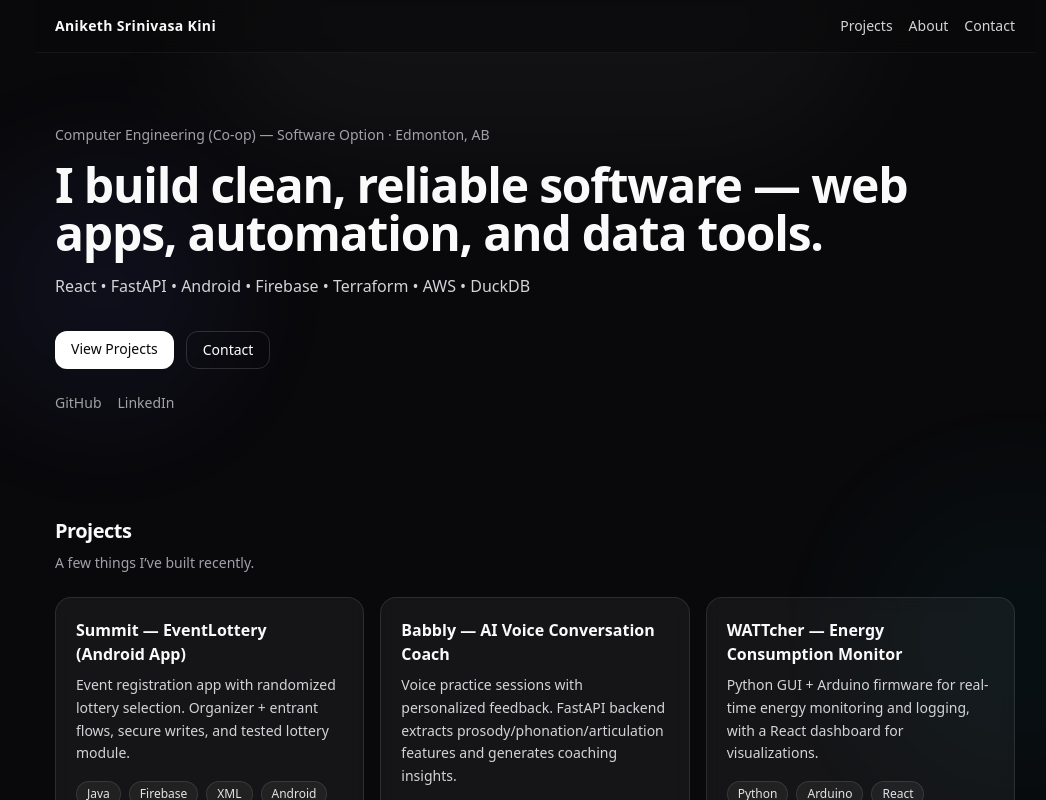
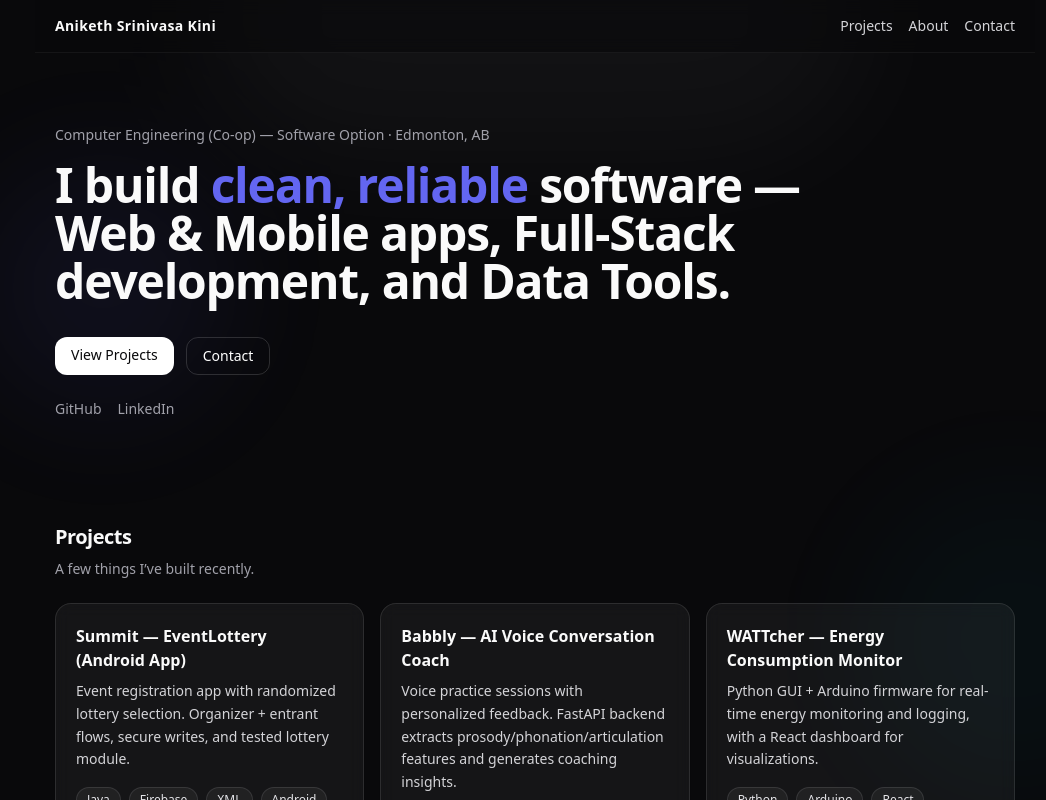
Before and after one commit to aniketh1409/portfolio-website, a React (Vite) app: page / in a window 1280 px wide. Shown: the top 800 px of the page, without its empty margins (105-1151 px from the left). Built offline with nearby package versions, Linux system fonts and the light colour scheme.

Commit message:
content and hero changes

```diff
--- a/src/data/content.js
+++ b/src/data/content.js
@@ -7,7 +7,7 @@ export const content = {
 
   links: {
     github: "https://github.com/aniketh1409",
-    linkedin: "https://www.linkedin.com/in/aniketh-kini/",
+    linkedin: "https://www.linkedin.com/in/aniketh-kini-605566217/",
     email: "anikeths@ualberta.ca",
     resume: "", // add later if you host a PDF
   },
--- a/src/index.css
+++ b/src/index.css
@@ -8,3 +8,7 @@ html, body, #root {
   height: 100%;
   width: 100%;
 }
+
+:root {
+  --accent: 99 102 241; /* indigo-500 */
+}
--- a/src/sections/Hero.jsx
+++ b/src/sections/Hero.jsx
@@ -8,12 +8,15 @@ export default function Hero() {
       </p>
 
       <h1 className="mt-4 text-4xl font-semibold tracking-tight sm:text-5xl">
-        {content.headline}
-      </h1>
+        I build <span className="text-[rgb(var(--accent))]">clean, reliable</span>{" "}
+        software — <br />
+        Web & Mobile apps, Full-Stack development, and Data Tools.
+        </h1>
 
-      <p className="mt-4 max-w-2xl text-base leading-relaxed text-zinc-300">
+
+      {/* <p className="mt-4 max-w-2xl text-base leading-relaxed text-zinc-300">
         {content.subheadline}
-      </p>
+      </p> */}
 
       <div className="mt-8 flex flex-wrap gap-3">
         <a
```
